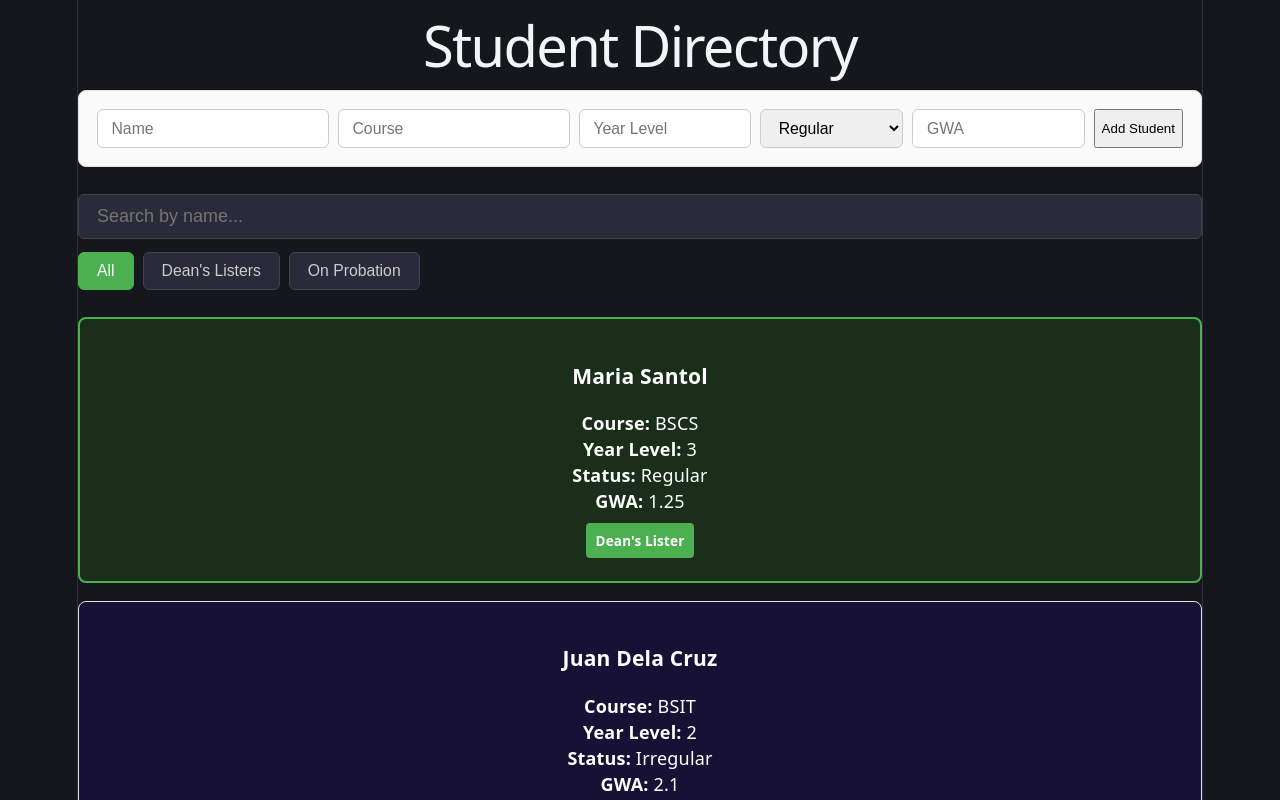
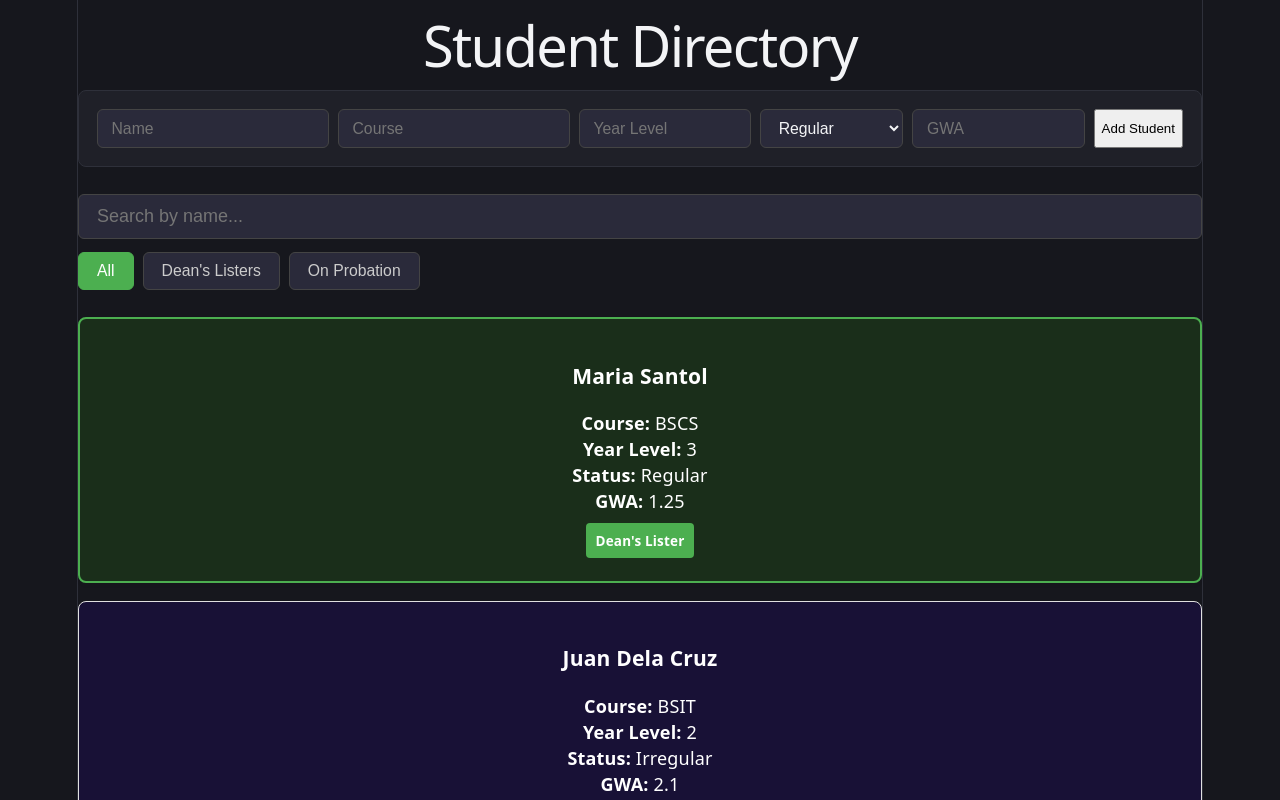
Before and after one commit to remsysc/student-directory, a React (Vite) app: page / in a window 1280 px wide. Shown: the top 800 px of the page. Built offline with nearby package versions, Linux system fonts and the light colour scheme.

Commit message:
fix: dark background on form container and inputs

```diff
--- a/src/components/StudentForm.module.css
+++ b/src/components/StudentForm.module.css
@@ -4,15 +4,17 @@
   gap: 0.5rem;
   margin-bottom: 1.5rem;
   padding: 1rem;
-  border: 1px solid #e0e0e0;
+  border: 1px solid #2e303a;
   border-radius: 8px;
-  background: #fafafa;
+  background: #1f2028;
 }
 
 .input {
   padding: 0.5rem 0.75rem;
-  border: 1px solid #ccc;
+  border: 1px solid #444;
   border-radius: 6px;
   font-size: 0.875rem;
   flex: 1 1 140px;
+  background: #2a2a3a;
+  color: #f3f4f6;
 }
```
